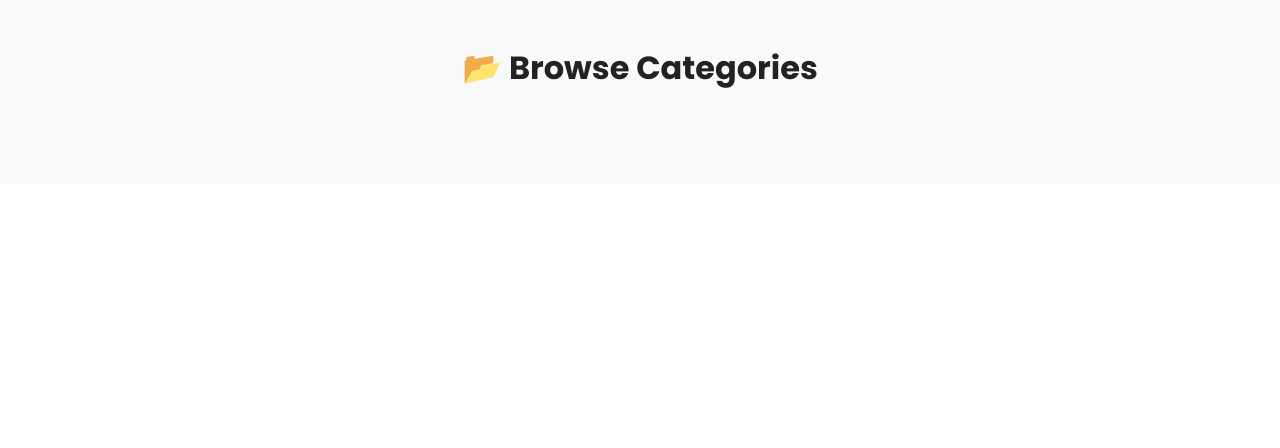
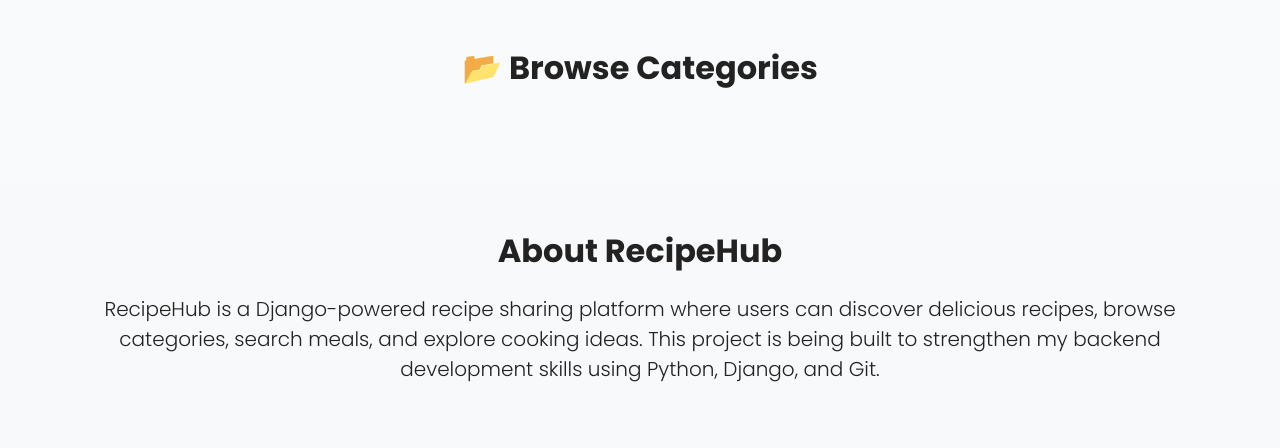
Before and after one commit to rakshithaagowda/RecipeHub, a Django app: template recipes/templates/recipes/home.html in a window 1280 px wide. Shown: the part 1058-1506 px from the top of the page. Before the commit the page ends 1146 px from the top, so only its background shows below. Run offline with Django 3.2, Linux system fonts and the light colour scheme; the template is opened without the code that fills it, so the values that code supplies are empty.

Commit message:
Add About section to homepage

```diff
--- a/recipes/templates/recipes/home.html
+++ b/recipes/templates/recipes/home.html
@@ -33,7 +33,7 @@
                 </li>
 
                 <li class="nav-item">
-                    <a class="nav-link" href="#">About</a>
+                    <a class="nav-link" href="#about">About</a>
                 </li>
 
                 <li class="nav-item">
@@ -363,5 +363,22 @@
     </div>
 
 </section>
+<!-- About Section -->
+<section id="about" class="py-5 bg-light">
+    <div class="container">
+
+        <h2 class="text-center fw-bold mb-4">
+            About RecipeHub
+        </h2>
+
+        <p class="lead text-center">
+            RecipeHub is a Django-powered recipe sharing platform where users can
+            discover delicious recipes, browse categories, search meals, and
+            explore cooking ideas. This project is being built to strengthen my
+            backend development skills using Python, Django, and Git.
+        </p>
+
+    </div>
+</section>
 
 {% endblock %}
```
